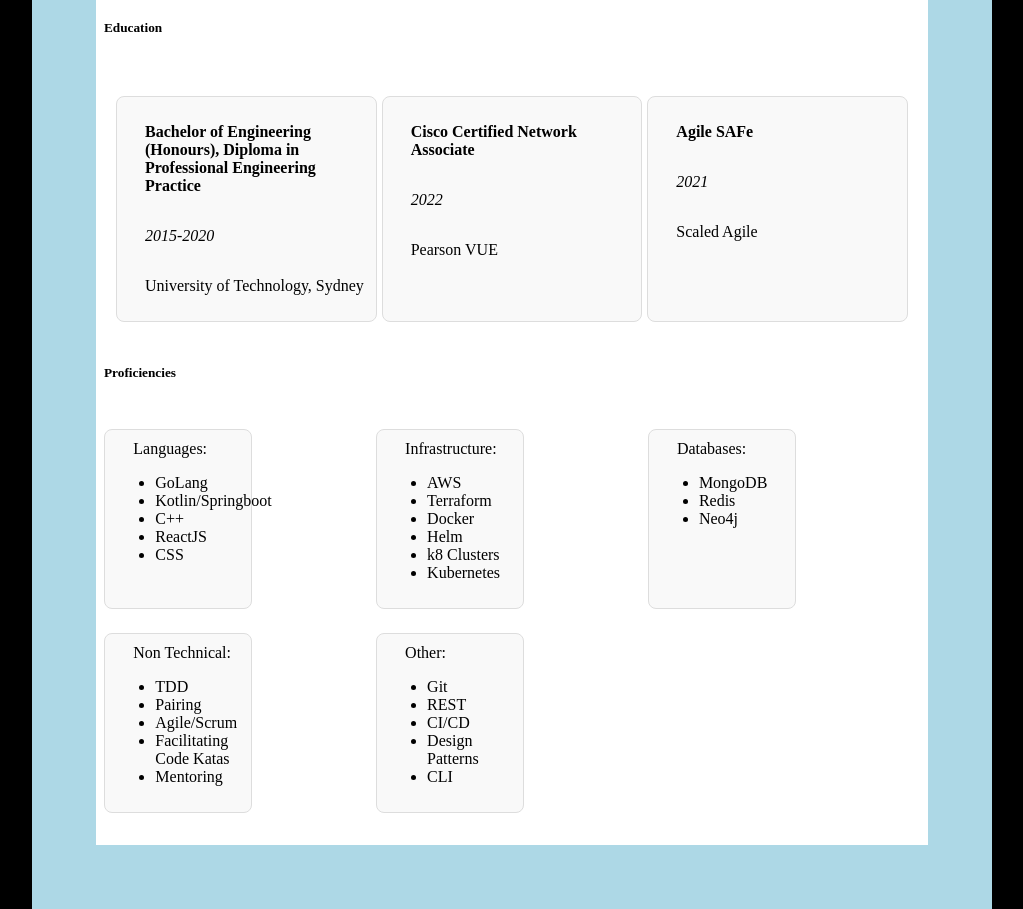
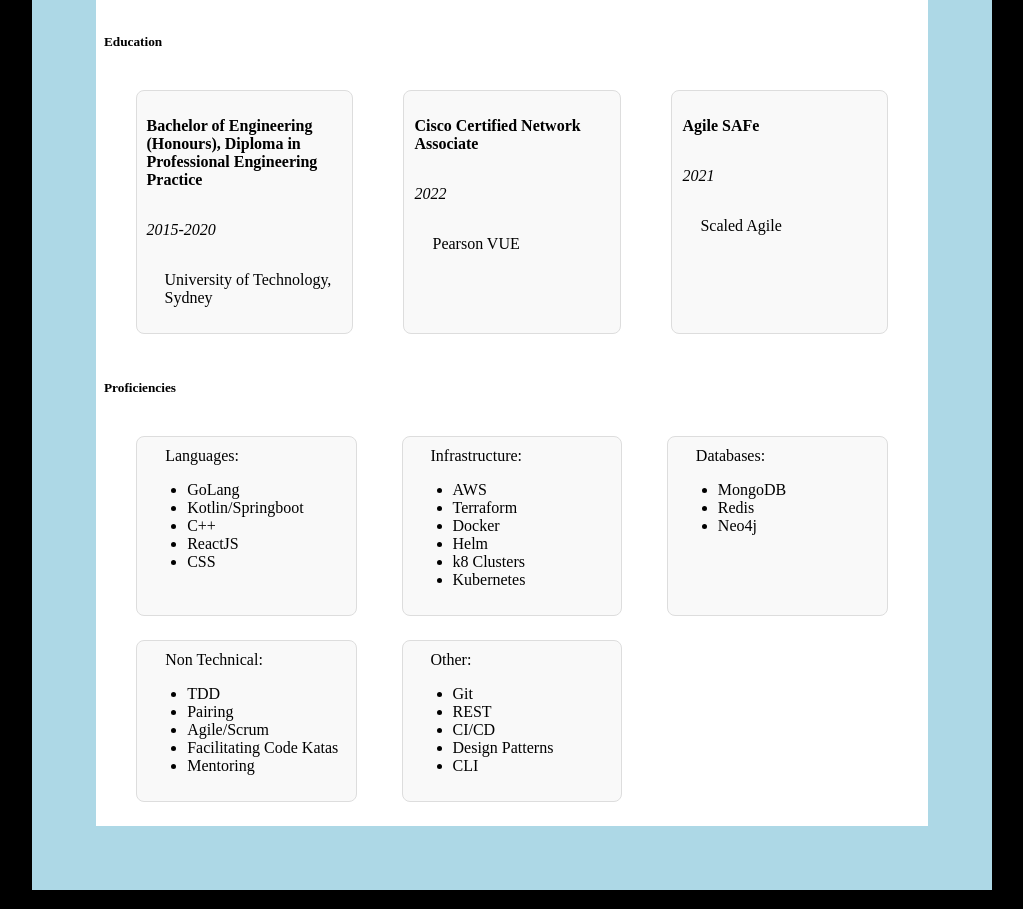
Before and after one commit to phillipacooper0/phillipacooper, a React (Create React App) app: page /about in a window 1280 px wide. Shown: the part 478-1387 px from the top of the page, without its empty margins (128-1151 px from the left). Built offline with nearby package versions, Linux system fonts and the light colour scheme.

Commit message:
started refactoring the css files

```diff
--- a/src/components/Card/WorkExperienceCard.js
+++ b/src/components/Card/WorkExperienceCard.js
@@ -1,5 +1,8 @@
 import React, {useState, useEffect} from 'react';
-import globalStyles from '../../pages/background.module.css'
+import styles from '../../styles/background.module.css'
+import globalStyles from '../../styles/standard.module.css'
+import cardStyles from '../../styles/card.module.css'
+
 
 const WorkExperienceCard = ({title, content}) => {
     const [responsibilities, setResponsibilities] = useState([])
@@ -10,10 +13,10 @@ const WorkExperienceCard = ({title, content}) => {
 
 
     return (
-        <div className={globalStyles.card}>
+        <div className={cardStyles.card}>
             <h5 className={globalStyles.bold}>{title}</h5>
-            <p className={globalStyles.italic}>{content.dates}</p>
-            <p>{content.role}</p>
+            <p className={styles.italic}>{content.dates}</p>
+            <p className={globalStyles.p}>{content.role}</p>
             <ul>
                 {
                     responsibilities.map((item) =>
--- a/src/components/CollapsedExcerpt/CollapsedExcerpt.js
+++ b/src/components/CollapsedExcerpt/CollapsedExcerpt.js
@@ -1,5 +1,7 @@
 import React, {useState, useEffect} from 'react';
 import styles from './CollapsedExcerpt.module.css'
+import globalStyles from '../../styles/standard.module.css'
+
 
 const CollapsedExcerpt = ({title, content}) => {
   // State to manage the visibility of the content
@@ -30,15 +32,15 @@ const CollapsedExcerpt = ({title, content}) => {
 
     return (
         <div className={styles.collapsable}>
-            <button className={styles.bold} onClick={toggleContent}>
+            <button className={globalStyles.bold} onClick={toggleContent}>
                 {title} ↓
             </button>
             {isOpen && (
                   <div>
-                      <p className={styles.bold}>{content.organisation}</p>
-                      <p className={styles.italic}> {content.dates} </p>
+                      <p className={globalStyles.bold}>{content.organisation}</p>
+                      <p className={globalStyles.italic}> {content.dates} </p>
                       <div1>Description</div1>
-                      <p>{content.description}</p>
+                      <p className={globalStyles.p}>{content.description}</p>
                       <div1>Key Responsibilities</div1>
                       <ul>
                           {
--- a/src/content/Contact.js
+++ b/src/content/Contact.js
@@ -1,4 +1,4 @@
-import styles from './background.module.css'
+import styles from '../styles/background.module.css'
 import content from '../content/contact.json'
 import linkedInLogo from './linkedin.png'
 import githubLogo from './github.png'
@@ -17,8 +17,8 @@ const Contact = () => {
 
     return (
         <div className={styles.standard}>
-            <p>{content.email}</p>
-            <p>{content.location}</p>
+            <p className={globalStyles.p}>{content.email}</p>
+            <p className={globalStyles.p}>{content.location}</p>
             <img className={styles.image2} src={linkedInLogo} alt="linkedIn logo"/>
             <img className={styles.image2} src={githubLogo} alt="github logo"/>
 
--- a/src/pages/AboutMe.js
+++ b/src/pages/AboutMe.js
@@ -1,6 +1,9 @@
 import React, { useState, useEffect } from 'react';
 import aboutme from '../content/aboutme.json'
-import styles from './background.module.css'
+import styles from '../styles/background.module.css'
+import globalStyles from '../styles/standard.module.css'
+import cardStyles from '../styles/card.module.css'
+import gridStyles from '../styles/grid.module.css'
 
 
 const AboutMe = () => {
@@ -35,20 +38,20 @@ const AboutMe = () => {
     return (
         <div className={styles.standard}>
             <h5>Summary</h5>
-            <p className={styles.card}>{aboutme.summary}</p>
+            <p className={cardStyles.card}>{aboutme.summary}</p>
             <h5>Education</h5>
-            <div className={styles.containerbythreecentered}>
+            <div className={gridStyles.gridbythreecentered}>
                 {education.map(item =>
-                    <div className={styles.centeredcolumncard}>
-                        <p className={styles.bold}>{item.name}</p>
-                        <p className={styles.italic}>{item.year}</p>
-                        <p>{item.place}</p>
+                    <div className={gridStyles.gridcard}>
+                        <p className={globalStyles.bold}>{item.name}</p>
+                        <p className={globalStyles.italic}>{item.year}</p>
+                        <p className={globalStyles.p}>{item.place}</p>
                     </div>
                 )}
             </div>
             <h5>Proficiencies</h5>
-            <div className={styles.containerbythree}>
-                <div className={styles.columncard}>
+            <div className={gridStyles.gridbythreeleft}>
+                <div className={gridStyles.gridcard}>
                     <h8>Languages:</h8>
                         <ul>
                         {
@@ -58,7 +61,7 @@ const AboutMe = () => {
                         }
                         </ul>
                 </div>
-                <div className={styles.columncard}>
+                <div className={gridStyles.gridcard}>
                     <h8>Infrastructure:</h8>
                         <ul>
                         {
@@ -68,7 +71,7 @@ const AboutMe = () => {
                         }
                         </ul>
                 </div>
-                <div className={styles.columncard}>
+                <div className={gridStyles.gridcard}>
                     <h8>Databases:</h8>
                         <ul>
                         {
@@ -78,7 +81,7 @@ const AboutMe = () => {
                         }
                         </ul>
                 </div>
-                <div className={styles.columncard}>
+                <div className={gridStyles.gridcard}>
                     <h8>Non Technical:</h8>
                         <ul>
                         {
@@ -88,7 +91,7 @@ const AboutMe = () => {
                         }
                         </ul>
                 </div>
-                <div className={styles.columncard}>
+                <div className={gridStyles.gridcard}>
                     <h8>Other:</h8>
                         <ul>
                         {
--- a/src/pages/Projects.js
+++ b/src/pages/Projects.js
@@ -3,7 +3,7 @@ import svoc from '../content/projects_svoc.json'
 import myaccount from '../content/projects_myaccount.json'
 import nssot from '../content/projects_nssot.json'
 import sims from '../content/projects_simlab.json'
-import styles from './background.module.css'
+import styles from '../styles/background.module.css'
 
 
 const Projects = () => {
--- a/src/pages/WorkExperience.js
+++ b/src/pages/WorkExperience.js
@@ -2,7 +2,7 @@ import snsw from '../content/workexp_snsw.json'
 import cisco from '../content/workexp_cisco.json'
 import thales from '../content/workexp_thales.json'
 import WorkExperienceCard from '../components/Card/WorkExperienceCard';
-import styles from './background.module.css'
+import styles from '../styles/background.module.css'
 
 
 const WorkExperience = () => {
--- a/src/pages/background.module.css
+++ b/src/styles/background.module.css
@@ -20,28 +20,6 @@
     padding: 1%;
 }
 
-.standard .containerbythree {
-    display: grid;
-    grid-template-columns: repeat(3, 1fr);
-    align-items: top;
-    justify-items: left;
-    padding: 1%;
-}
-
-.standard .containerbytwoleft {
-  display: grid;
-  grid-template-columns: repeat(2, 1fr);
-  justify-items: center;
-  padding: 1%;
-}
-
-.standard .containerbythreecentered {
-    display: grid;
-    grid-template-columns: repeat(3, 1fr);
-    align-items: stretch;
-    gap: 5px;
-    padding: 20px;
-  }
 
  .standard .containerbythree .card {
     padding: 10px;
@@ -61,56 +39,9 @@
     border-radius: 8px;
     background-color: #f9f9f9;
   }
-
-  .columncard {
-    display: flex;
-    flex-direction: column;
-    padding: 10px;
-    border: 1px solid #ddd;
-    border-radius: 8px;
-    background-color: #f9f9f9;
-    width: 7lh;
-    margin-bottom: 3vh;
-  }
-
-  .card {
-    display: flex;
-    flex-direction: column;
-    padding: 10px;
-    border: 1px solid #ddd;
-    border-radius: 8px;
-    background-color: #f9f9f9;
-    margin-left: 1lh;
-    margin-right: 1lh;
-  }
-
-
-  .bold {
-    font-weight: bold;
-    font-size: medium;
-  }
-
-  .italic {
-    font-style: italic;
-  }
-
   .standard .containerbythreecentered .card > p {
     margin: 0
   }
-
-
-.standard .containerbytwo .roundimage{
-    border-radius: 50%;
-    object-fit: cover;
-    height:50vh;
-    width: 50vh;
-}
-
-.standard .containerbytwo p{
-    justify-content: left;
-    font-size:medium;
-    justify-self: left;
-}
 
 .standard .containerbytwo h8{
     justify-content: left;
@@ -119,23 +50,16 @@
     text-underline-offset: 10;
 }
 
-.standard p{
-    justify-content: left;
-    font-size:xmedium;
-    justify-self: left;
-    margin-left: 1lh;
-}
-
 .standard li{
     justify-content: left;
-    font-size:xmedium;
+    font-size:medium;
 }
 
 .standard  h8{
     margin-left: 1lh;
     justify-content: left;
     justify-self: left;
-    font-size:xmedium;
+    font-size:medium;
     text-underline-offset: 10;
 }
 
--- /dev/null
+++ b/src/styles/card.module.css
@@ -0,0 +1,12 @@
+.card {
+    display: flex;
+    flex-direction: column;
+    padding: 10px;
+    border: 1px solid #ddd;
+    border-radius: 8px;
+    background-color: #f9f9f9;
+    margin-left: 1lh;
+    margin-right: 1lh;
+    margin-top: 2lh;
+    margin-bottom: 2lh;
+  }
--- /dev/null
+++ b/src/styles/grid.module.css
@@ -0,0 +1,57 @@
+.gridbytwocentered {
+    display: grid;
+    grid-template-columns: repeat(2, 1fr);
+    align-items: center;
+    justify-items: center;
+    padding: 1%;
+}
+
+.gridbytwoleft {
+  display: grid;
+  grid-template-columns: repeat(2, 1fr);
+  justify-items: center;
+  padding: 1%;
+  margin:auto;
+}
+
+.gridbythreecentered {
+    display: grid;
+    grid-template-columns: repeat(3, 1fr);
+    align-items: stretch;
+    gap: 1%;
+    margin-left: 1lh;
+    margin-right: 1lh;
+}
+
+.gridbythreeleft {
+    display: grid;
+    grid-template-columns: repeat(3, 1fr);
+    align-items: top;
+    justify-items: left;
+    margin-left: 1lh;
+    margin-right: 1lh;
+}
+
+
+.gridbythree .card {
+    padding: 10px;
+    margin-bottom: 10vh;
+    border: 1px solid #ddd;
+    border-radius: 8px;
+    background-color: #f9f9f9;
+    height: 30vh;
+    width: 7lh;
+}
+
+.gridcard {
+    display: flex;
+    flex-direction: column;
+    padding: 10px;
+    border: 1px solid #ddd;
+    border-radius: 8px;
+    background-color: #f9f9f9;
+    width: 75%;
+    margin-bottom: 3vh;
+    margin-left: auto;
+    margin-right: auto;
+  }
--- /dev/null
+++ b/src/styles/standard.module.css
@@ -0,0 +1,38 @@
+.standard {
+    background-color: white;
+    border-width: 5vw;
+    border-color: lightblue;
+    border-style: solid;
+    font-family: 'Playfair Display';
+    width: 65%;
+    overflow: auto;
+    flex-grow: 1;
+    justify-content: center;
+    align-items: center;
+    margin: auto;
+}
+
+
+.bold {
+    font-weight: bold;
+    font-size: medium;
+}
+
+.italic {
+    font-style: italic;
+}
+
+.roundimage{
+    border-radius: 50%;
+    object-fit: cover;
+    height:50vh;
+    width: 50vh;
+}
+
+
+.p{
+    justify-content: left;
+    font-size:medium;
+    justify-self: left;
+    margin-left: 1lh;
+}
```
Also changed, not shown: src/pages/Contact.js (+9 -8 lines), src/pages/HomePage.js (+17 -15 lines).
